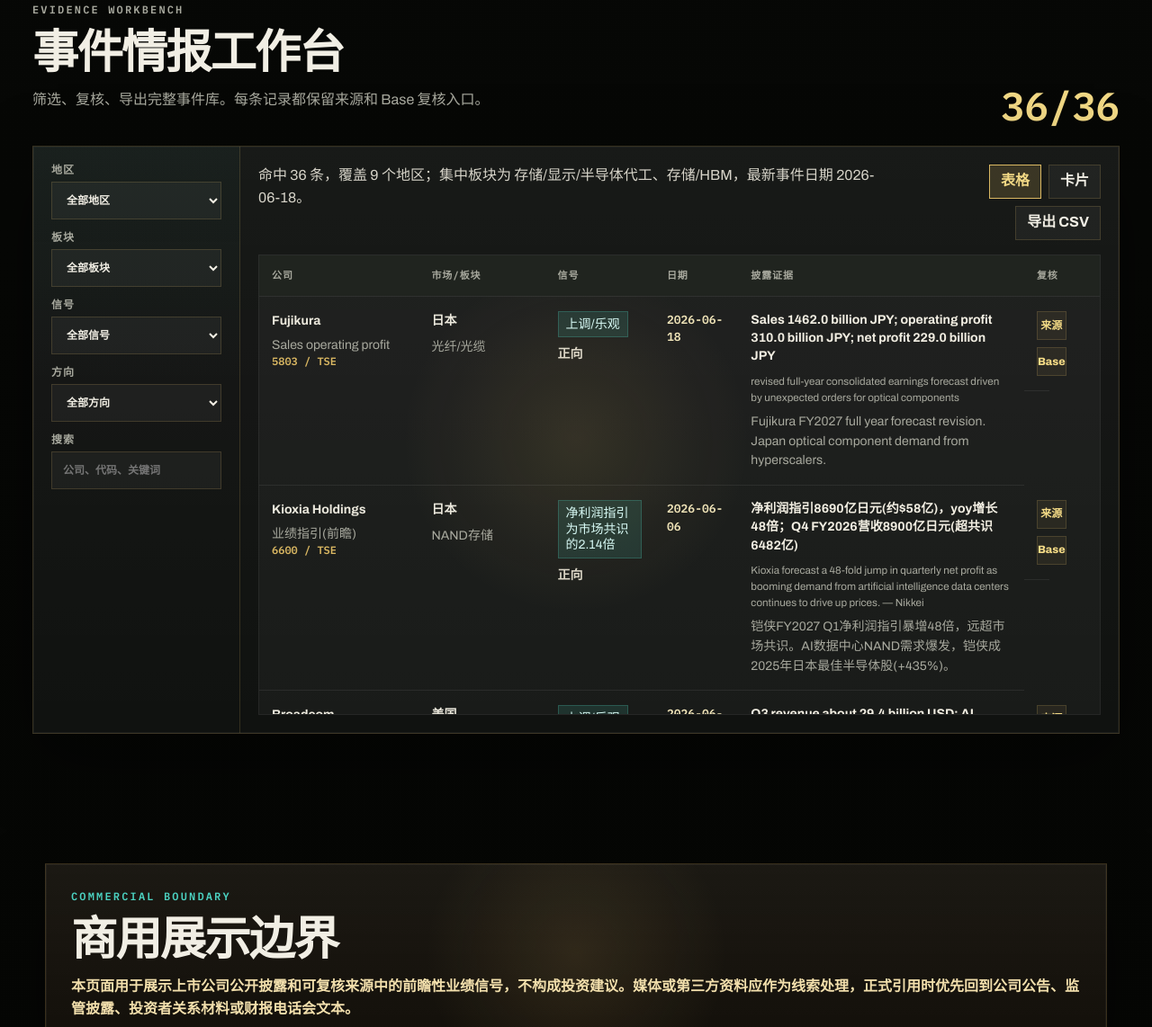
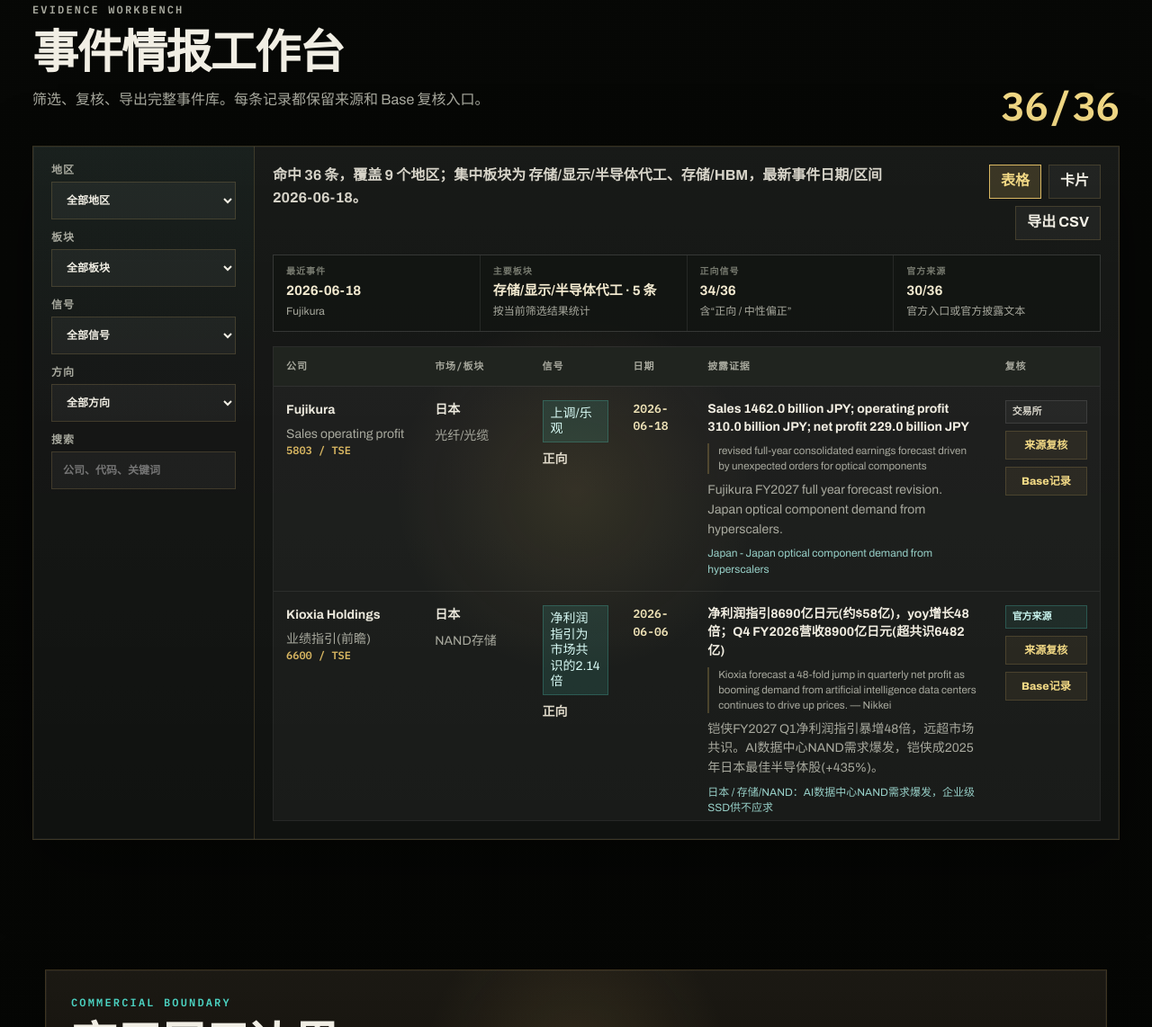
Before and after one commit to AL549984/ye-ji-zhi-yin, a website built with Vite: page index.html in a window 1280 px wide. Shown: the part 2936-4078 px from the top of the page at 90% size. Built offline with nearby package versions, Linux system fonts and the light colour scheme.

Commit message:
feat: polish guidance workbench UI

```diff
--- a/src/main.js
+++ b/src/main.js
@@ -119,7 +119,48 @@
       : `集中板块为 ${topSectors.slice(0, 2).join('、')}`;
   const latestDate = sortByLatestDate(events)[0].date;
 
-  return `命中 ${events.length} 条，覆盖 ${regionCount} 个地区；${sectorText}，最新事件日期 ${latestDate}。`;
+  return `命中 ${events.length} 条，覆盖 ${regionCount} 个地区；${sectorText}，最新事件日期/区间 ${latestDate}。`;
+};
+
+const getTopEntry = (events, key) => {
+  if (!events.length) return '无';
+  const entries = Object.entries(events.reduce((acc, item) => {
+    acc[item[key]] = (acc[item[key]] || 0) + 1;
+    return acc;
+  }, {})).sort((a, b) => b[1] - a[1] || a[0].localeCompare(b[0], 'zh-CN'));
+  return `${entries[0][0]} · ${entries[0][1]} 条`;
+};
+
+const renderStatusTiles = events => {
+  const latest = events.length ? sortByLatestDate(events)[0] : null;
+  const positiveCount = events.filter(item => item.direction.includes('正向')).length;
+  const officialCount = events.filter(item => item.source.includes('官方') || item.source.toLowerCase().includes('official')).length;
+
+  return [
+    { label: '最近事件', value: latest ? latest.date : '无', hint: latest ? latest.company : '等待筛选命中' },
+    { label: '主要板块', value: getTopEntry(events, 'sector'), hint: '按当前筛选结果统计' },
+    { label: '正向信号', value: `${positiveCount}/${events.length}`, hint: '含“正向 / 中性偏正”' },
+    { label: '官方来源', value: `${officialCount}/${events.length}`, hint: '官方入口或官方披露文本' }
+  ].map(item => `
+    <article>
+      <span>${escapeHtml(item.label)}</span>
+      <strong>${escapeHtml(item.value)}</strong>
+      <em>${escapeHtml(item.hint)}</em>
+    </article>
+  `).join('');
+};
+
+const sourceClass = source => {
+  if (source.includes('待') || source.includes('媒体') || source.includes('第三方')) return 'source-watch';
+  if (source.includes('官方') || source.toLowerCase().includes('official')) return 'source-official';
+  return 'source-neutral';
+};
+
+const sourceShortLabel = source => {
+  if (source.includes('待') || source.includes('媒体') || source.includes('第三方')) return '媒体线索';
+  if (source.includes('官方') || source.toLowerCase().includes('official')) return '官方来源';
+  if (source.includes('交易所') || source.includes('Exchange')) return '交易所';
+  return '来源资料';
 };
 
 const renderRows = events => {
@@ -147,10 +188,14 @@
         <p>${escapeHtml(item.signal)}</p>
         <small>${escapeHtml(item.excerpt)}</small>
         <span>${escapeHtml(item.interpretation)}</span>
+        <em>${escapeHtml(item.impactChain)}</em>
       </td>
       <td class="source-actions">
-        <a href="${escapeHtml(item.sourceUrl)}" target="_blank" rel="noreferrer">来源</a>
-        <a href="${escapeHtml(item.recordUrl)}" target="_blank" rel="noreferrer">Base</a>
+        <div class="source-stack">
+          <span class="source-badge ${sourceClass(item.source)}" title="${escapeHtml(item.source)}">${escapeHtml(sourceShortLabel(item.source))}</span>
+          <a href="${escapeHtml(item.sourceUrl)}" target="_blank" rel="noreferrer" aria-label="打开 ${escapeHtml(item.company)} 来源链接">来源复核</a>
+          <a href="${escapeHtml(item.recordUrl)}" target="_blank" rel="noreferrer" aria-label="打开 ${escapeHtml(item.company)} Base 记录">Base记录</a>
+        </div>
       </td>
     </tr>
   `).join('');
@@ -162,8 +207,15 @@
   return events.map(item => `
     <article class="event-card surface">
       <div class="event-head">
-        <div><strong>${escapeHtml(item.company)}</strong><span>${escapeHtml(item.ticker)}</span></div>
-        <mark>${escapeHtml(item.strength)}</mark>
+        <div>
+          <strong>${escapeHtml(item.company)}</strong>
+          <span>${escapeHtml(item.ticker)}</span>
+          <em>${escapeHtml(item.eventType)}</em>
+        </div>
+        <div>
+          <mark>${escapeHtml(item.strength)}</mark>
+          <small>${escapeHtml(item.date)}</small>
+        </div>
       </div>
       <p>${escapeHtml(item.signal)}</p>
       <dl>
@@ -173,12 +225,17 @@
         <div><dt>日期</dt><dd>${escapeHtml(item.date)}</dd></div>
       </dl>
       <section>
+        <span>披露摘录</span>
+        <p>${escapeHtml(item.excerpt)}</p>
+      </section>
+      <section>
         <span>产业链解读</span>
         <p>${escapeHtml(item.interpretation)}</p>
       </section>
       <footer>
-        <a href="${escapeHtml(item.sourceUrl)}" target="_blank" rel="noreferrer">${escapeHtml(item.source)}</a>
-        <a href="${escapeHtml(item.recordUrl)}" target="_blank" rel="noreferrer">Base 记录</a>
+        <span class="source-badge ${sourceClass(item.source)}">${escapeHtml(item.source)}</span>
+        <a href="${escapeHtml(item.sourceUrl)}" target="_blank" rel="noreferrer">来源复核</a>
+        <a href="${escapeHtml(item.recordUrl)}" target="_blank" rel="noreferrer">Base记录</a>
       </footer>
     </article>
   `).join('');
@@ -189,6 +246,7 @@
   const activeView = window.matchMedia('(max-width: 640px)').matches ? 'card' : state.view;
   const count = document.querySelector('[data-result-count]');
   const summary = document.querySelector('[data-filter-summary]');
+  const statusGrid = document.querySelector('[data-status-grid]');
   const tbody = document.querySelector('[data-event-rows]');
   const cards = document.querySelector('[data-card-rows]');
   const tableShell = document.querySelector('[data-table-view]');
@@ -196,6 +254,7 @@
 
   count.textContent = `${filteredEvents.length}/${allEvents.length}`;
   summary.textContent = summarizeEvents(filteredEvents);
+  statusGrid.innerHTML = renderStatusTiles(filteredEvents);
   tbody.innerHTML = renderRows(filteredEvents);
   cards.innerHTML = renderCards(filteredEvents);
   tableShell.hidden = activeView !== 'table';
@@ -208,7 +267,7 @@
 
 const exportCsv = () => {
   const rows = getFilteredEvents();
-  const headers = ['公司', '代码/上市地', '地区', '板块', '事件类型', '信号强度', '方向', '日期', '信号', '摘录', '产业链', '解读', '来源', '官方链接'];
+  const headers = ['公司', '代码/上市地', '地区', '板块', '事件类型', '信号强度', '方向', '日期', '信号', '摘录', '产业链', '解读', '来源', '官方链接', 'Base记录'];
   const body = rows.map(item => [
     item.company,
     item.ticker,
@@ -223,7 +282,8 @@
     item.impactChain,
     item.interpretation,
     item.source,
-    item.sourceUrl
+    item.sourceUrl,
+    item.recordUrl
   ].map(csvEscape).join(','));
   const csv = [headers.map(csvEscape).join(','), ...body].join('\n');
   const blob = new Blob([`\uFEFF${csv}`], { type: 'text/csv;charset=utf-8' });
@@ -356,6 +416,7 @@
               <button type="button" data-export>导出 CSV</button>
             </div>
           </div>
+          <div class="data-status-grid" data-status-grid></div>
           <div class="table-shell" data-table-view>
             <table>
               <thead>
@@ -413,6 +474,13 @@
 window.matchMedia('(max-width: 640px)').addEventListener('change', renderWorkbench);
 
 document.querySelector('[data-export]').addEventListener('click', exportCsv);
+
+const scrollToHashTarget = () => {
+  if (!location.hash) return;
+  const target = document.querySelector(location.hash);
+  if (!target) return;
+  requestAnimationFrame(() => target.scrollIntoView({ block: 'start' }));
+};
 
 const setupReveal = () => {
   const items = document.querySelectorAll('.reveal');
@@ -536,6 +604,8 @@
 };
 
 renderWorkbench();
+scrollToHashTarget();
+window.addEventListener('hashchange', scrollToHashTarget);
 setupReveal();
 setupSpotlight();
 setupCounters();
--- a/src/styles.css
+++ b/src/styles.css
@@ -22,10 +22,11 @@
 }
 
 * { box-sizing: border-box; }
-html { scroll-behavior: smooth; }
+html { scroll-behavior: smooth; overflow-x: hidden; }
 body {
   margin: 0;
   min-width: 320px;
+  overflow-x: hidden;
   background:
     radial-gradient(circle at 78% 8%, rgba(76, 211, 194, .16), transparent 34%),
     radial-gradient(circle at 8% 18%, rgba(217, 183, 98, .13), transparent 28%),
@@ -47,6 +48,7 @@
 }
 a { color: inherit; text-decoration: none; }
 button, input, select { font: inherit; }
+[id] { scroll-margin-top: 88px; }
 
 .section-shell { width: min(1180px, calc(100vw - 40px)); margin: 0 auto; }
 .block { padding: 72px 0; }
@@ -170,37 +172,42 @@
 .method-card h3 { margin-top: 46px; }
 .method-card p { color: var(--muted); margin-bottom: 0; }
 
-.workbench.section-shell { width: min(1360px, calc(100vw - 72px)); }
+.workbench.section-shell { width: min(1400px, calc(100vw - 72px)); }
 .workbench-head { display: flex; justify-content: space-between; gap: 24px; align-items: end; margin-bottom: 22px; }
 .workbench-head p { color: var(--muted); }
 .workbench-head strong { color: var(--gold-bright); font: 700 44px/1 var(--mono); }
-.workbench-shell { display: grid; grid-template-columns: 230px minmax(0, 1fr); background-color: rgba(12, 15, 12, .86); }
+.workbench-shell { display: grid; grid-template-columns: 246px minmax(0, 1fr); background-color: rgba(12, 15, 12, .86); }
 .filter-rail { display: grid; align-content: start; gap: 14px; padding: 20px; border-right: 1px solid var(--rule); background: linear-gradient(180deg, rgba(76, 211, 194, .035), transparent 42%); }
 .filter-rail label { display: grid; gap: 7px; color: var(--muted); font: 600 12px/1 var(--mono); text-transform: uppercase; letter-spacing: .08em; }
-select, input { width: 100%; min-height: 42px; border: 1px solid var(--rule); background: rgba(255,255,255,.045); color: var(--text); padding: 0 12px; outline: none; }
+select, input { width: 100%; min-height: 42px; min-width: 0; border: 1px solid var(--rule); background: rgba(255,255,255,.045); color: var(--text); padding: 0 12px; outline: none; }
 select:focus, input:focus, button:focus-visible { border-color: var(--patina); box-shadow: 0 0 0 3px rgba(76, 211, 194, .14); }
 option { color: #10140f; }
 .data-panel { min-width: 0; padding: 20px; }
 .data-toolbar { display: flex; justify-content: space-between; gap: 16px; align-items: flex-start; margin-bottom: 16px; }
-.data-toolbar p { color: #d6d3c8; margin: 0; }
+.data-toolbar p { max-width: 720px; color: #d6d3c8; margin: 0; font-weight: 700; }
 .data-toolbar div { display: flex; gap: 8px; flex-wrap: wrap; justify-content: flex-end; }
-button { min-height: 38px; border: 1px solid var(--rule); background: rgba(255,255,255,.045); color: var(--text); padding: 0 12px; font-weight: 700; cursor: pointer; transition: border-color .2s ease, background .2s ease, color .2s ease; }
+button { min-height: 38px; min-width: 0; border: 1px solid var(--rule); background: rgba(255,255,255,.045); color: var(--text); padding: 0 12px; font-weight: 700; cursor: pointer; transition: border-color .2s ease, background .2s ease, color .2s ease; white-space: nowrap; }
 button:hover { border-color: var(--gold-bright); }
 button[aria-pressed="true"] { background: rgba(217, 183, 98, .18); color: var(--gold-bright); border-color: var(--gold); }
-.table-shell { max-height: min(64vh, 720px); overflow-y: auto; overflow-x: hidden; border: 1px solid rgba(255,255,255,.07); background: rgba(255,255,255,.018); scrollbar-color: rgba(217, 183, 98, .5) rgba(255,255,255,.06); scrollbar-width: thin; }
+.data-status-grid { display: grid; grid-template-columns: repeat(4, minmax(0, 1fr)); gap: 1px; margin-bottom: 16px; border: 1px solid rgba(255,255,255,.07); background: rgba(255,255,255,.07); }
+.data-status-grid article { min-width: 0; padding: 13px 14px; background: rgba(10, 12, 10, .68); }
+.data-status-grid span { display: block; margin-bottom: 7px; color: var(--faint); font: 600 10px/1 var(--mono); text-transform: uppercase; letter-spacing: .1em; }
+.data-status-grid strong { display: block; color: #f3ead0; font-size: 15px; line-height: 1.25; overflow-wrap: anywhere; }
+.data-status-grid em { display: block; margin-top: 6px; color: var(--muted); font-style: normal; font-size: 12px; line-height: 1.35; overflow-wrap: anywhere; }
+.table-shell { max-height: min(66vh, 740px); overflow-y: auto; overflow-x: hidden; border: 1px solid rgba(255,255,255,.07); background: rgba(255,255,255,.018); scrollbar-color: rgba(217, 183, 98, .5) rgba(255,255,255,.06); scrollbar-width: thin; }
 .table-shell::-webkit-scrollbar { width: 9px; }
 .table-shell::-webkit-scrollbar-track { background: rgba(255,255,255,.05); }
 .table-shell::-webkit-scrollbar-thumb { background: rgba(217, 183, 98, .46); border: 2px solid rgba(20, 24, 20, .9); }
 table { width: 100%; table-layout: fixed; border-collapse: collapse; background: rgba(255,255,255,.02); }
-th, td { padding: 16px 14px; border-bottom: 1px solid rgba(255,255,255,.07); text-align: left; vertical-align: top; }
+th, td { padding: 15px 14px; border-bottom: 1px solid rgba(255,255,255,.07); text-align: left; vertical-align: top; }
 th { position: sticky; top: 0; z-index: 1; color: var(--muted); background: #20241f; font: 600 11px/1.2 var(--mono); text-transform: uppercase; letter-spacing: .08em; }
-th:nth-child(1), td:nth-child(1) { width: 19%; }
-th:nth-child(2), td:nth-child(2) { width: 15%; }
-th:nth-child(3), td:nth-child(3) { width: 13%; }
-th:nth-child(4), td:nth-child(4) { width: 10%; }
-th:nth-child(5), td:nth-child(5) { width: 34%; }
-th:nth-child(6), td:nth-child(6) { width: 9%; }
-td { color: #ebe8dc; font-size: 14px; }
+th:nth-child(1), td:nth-child(1) { width: 18%; }
+th:nth-child(2), td:nth-child(2) { width: 13%; }
+th:nth-child(3), td:nth-child(3) { width: 11%; }
+th:nth-child(4), td:nth-child(4) { width: 9%; }
+th:nth-child(5), td:nth-child(5) { width: 36%; }
+th:nth-child(6), td:nth-child(6) { width: 13%; }
+td { color: #ebe8dc; font-size: 14px; overflow-wrap: anywhere; }
 td strong { display: block; margin-bottom: 5px; }
 td span, td small, td em { color: var(--muted); display: block; font-style: normal; }
 td p { margin-bottom: 8px; color: #f2eee2; font-weight: 700; line-height: 1.45; }
@@ -208,9 +215,16 @@
 .market-cell span, .evidence-cell span { margin-top: 7px; }
 .signal-cell span { margin-top: 8px; color: #ded8c8; font-weight: 700; }
 .date-cell { color: #f1e5b9; font: 700 13px/1.5 var(--mono); }
-.source-actions { display: grid; gap: 8px; }
-.source-actions a { min-height: 32px; display: inline-flex; align-items: center; justify-content: center; border: 1px solid var(--rule); color: var(--gold-bright); background: rgba(217, 183, 98, .07); font-weight: 800; font-size: 12px; }
+.evidence-cell small { padding-left: 10px; border-left: 2px solid rgba(217, 183, 98, .26); line-height: 1.45; }
+.evidence-cell em { margin-top: 8px; color: #97cfc7; font-size: 12px; line-height: 1.45; }
+.source-actions { min-width: 0; }
+.source-stack { display: grid; gap: 8px; align-content: start; }
+.source-actions a { min-height: 32px; display: inline-flex; align-items: center; justify-content: center; border: 1px solid var(--rule); color: var(--gold-bright); background: rgba(217, 183, 98, .07); font-weight: 800; font-size: 12px; text-align: center; }
 .source-actions a:hover { border-color: var(--gold-bright); background: rgba(217, 183, 98, .14); }
+.source-badge { display: inline-flex; align-items: center; min-height: 26px; padding: 5px 7px; border: 1px solid rgba(255,255,255,.08); color: #d8d5ca; background: rgba(255,255,255,.035); font: 700 11px/1.25 var(--mono); overflow-wrap: anywhere; }
+.source-badge.source-official { border-color: rgba(76, 211, 194, .25); color: #c9f5ef; background: rgba(76, 211, 194, .08); }
+.source-badge.source-watch { border-color: rgba(217, 183, 98, .32); color: #f0d58b; background: rgba(217, 183, 98, .08); }
+.source-badge.source-neutral { border-color: rgba(255,255,255,.1); }
 mark { display: inline-flex; max-width: 100%; background: var(--patina-soft); border: 1px solid rgba(76, 211, 194, .24); color: #d9fbf6; padding: 5px 8px; line-height: 1.25; }
 .empty-state { text-align: center; color: var(--muted); padding: 34px; }
 
@@ -218,16 +232,18 @@
 .event-card, .empty-card { padding: 20px; background-color: rgba(255,255,255,.035); }
 .event-head { display: flex; justify-content: space-between; gap: 16px; margin-bottom: 14px; }
 .event-head strong { display: block; font-size: 20px; }
-.event-head span { color: var(--muted); }
+.event-head span, .event-head em, .event-head small { display: block; color: var(--muted); font-style: normal; overflow-wrap: anywhere; }
+.event-head small { margin-top: 8px; color: #f1e5b9; text-align: right; font: 700 12px/1.35 var(--mono); }
 .event-card > p { color: #f0ecdf; font-weight: 700; }
 .event-card dl { display: grid; grid-template-columns: repeat(2, 1fr); gap: 10px; margin: 18px 0; padding: 16px 0; border-top: 1px solid var(--rule); border-bottom: 1px solid var(--rule); }
 .event-card dl div { min-width: 0; }
 .event-card dt { color: var(--faint); font: 600 11px/1 var(--mono); text-transform: uppercase; }
 .event-card dd { margin: 5px 0 0; color: var(--text); }
+.event-card section + section { margin-top: 14px; }
 .event-card section span { color: var(--patina); font: 600 12px/1 var(--mono); }
 .event-card section p { color: var(--muted); margin: 8px 0 0; }
-.event-card footer { display: flex; gap: 14px; margin-top: 18px; flex-wrap: wrap; }
-.event-card footer a { color: var(--gold-bright); font-weight: 700; }
+.event-card footer { display: grid; grid-template-columns: minmax(0, 1fr) auto auto; gap: 10px; align-items: center; margin-top: 18px; }
+.event-card footer a { display: inline-flex; min-height: 36px; align-items: center; justify-content: center; padding: 0 11px; border: 1px solid var(--rule); color: var(--gold-bright); background: rgba(217, 183, 98, .07); font-weight: 700; white-space: nowrap; }
 [hidden] { display: none !important; }
 
 .boundary .surface { padding: 28px; background-color: rgba(36, 23, 8, .28); }
@@ -246,6 +262,7 @@
   .metrics, .insight-grid, .method-grid { grid-template-columns: 1fr 1fr; }
   .filter-rail { grid-template-columns: repeat(2, 1fr); border-right: 0; border-bottom: 1px solid var(--rule); }
   .data-toolbar { align-items: flex-start; flex-direction: column; }
+  .data-status-grid { grid-template-columns: repeat(2, minmax(0, 1fr)); }
   .event-grid > div { grid-template-columns: 1fr; }
 }
 
@@ -271,15 +288,18 @@
   button[data-view="table"] { display: none; }
   button[data-export] { grid-column: auto; }
   .table-shell { display: none; }
+  .data-status-grid { grid-template-columns: 1fr; margin-bottom: 14px; }
   .event-grid > div { max-height: none; display: grid; gap: 14px; }
   .event-card, .empty-card { padding: 18px; border: 1px solid rgba(255,255,255,.07); background-color: rgba(255,255,255,.04); box-shadow: none; }
   .event-head { display: grid; gap: 12px; }
   .event-head strong { font-size: 19px; }
   .event-head mark { justify-self: start; }
+  .event-head small { text-align: left; }
   .event-card > p { font-size: 15px; line-height: 1.55; }
   .event-card dl { grid-template-columns: 1fr; }
   .event-card footer { display: grid; grid-template-columns: 1fr 1fr; gap: 10px; }
-  .event-card footer a { display: inline-flex; min-height: 38px; align-items: center; justify-content: center; border: 1px solid var(--rule); background: rgba(217, 183, 98, .07); }
+  .event-card footer .source-badge { grid-column: 1 / -1; }
+  .event-card footer a { min-height: 38px; padding: 0 8px; }
 }
 
 @media (prefers-reduced-motion: reduce) {
```
